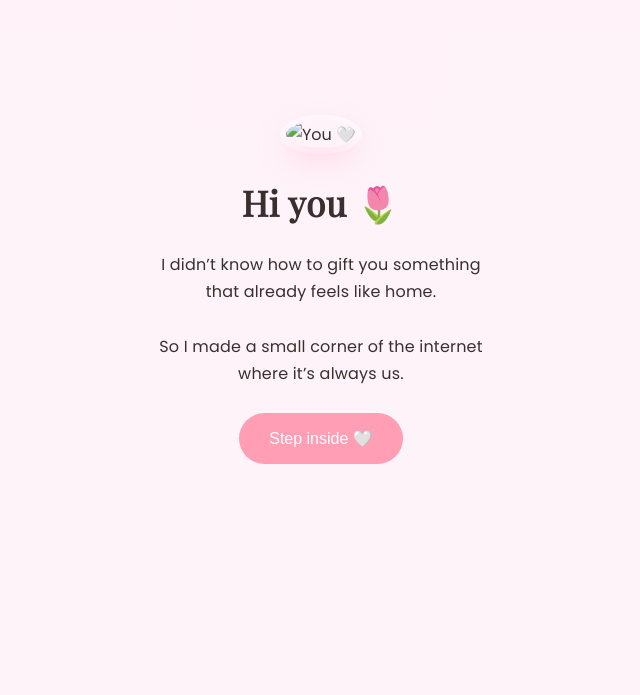
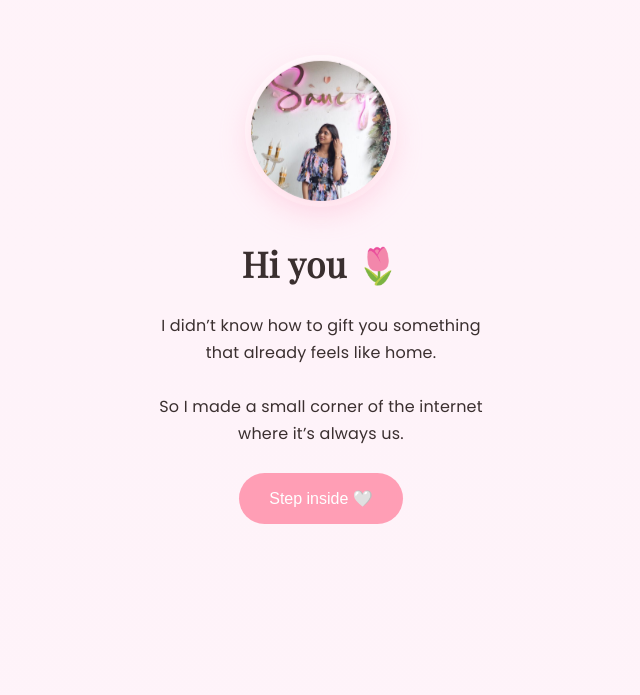
Before and after one commit to SauravAt/SauravAt.github.io, a plain HTML site: page index.html in a window 1280 px wide. Shown: the part 105-800 px from the top of the page, without its empty margins (319-959 px from the left). Drawn offline with nearby package versions, Linux system fonts and the light colour scheme.

Commit message:
Update index.html

```diff
--- a/index.html
+++ b/index.html
@@ -17,7 +17,7 @@
   <!-- HERO -->
   <section class="hero-section reveal">
     <div class="hero-image-wrapper">
-  <img src="hero.jpg" alt="You 🤍" class="hero-image" />
+  <img src="img5.jpeg" alt="You 🤍" class="hero-image" />
 </div>
     <h1 class="drift">Hi you 🌷</h1>
     <p>
```
